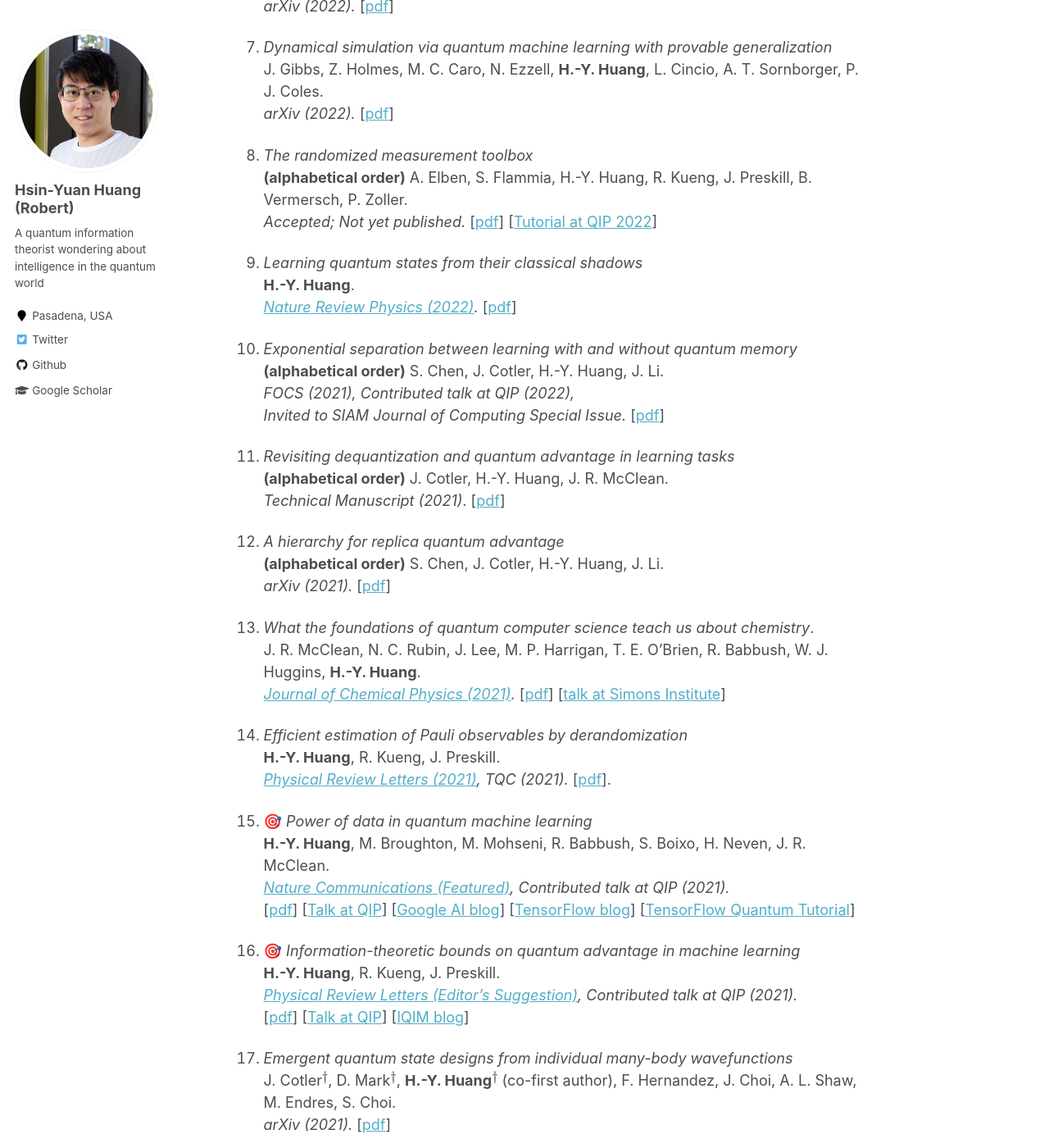
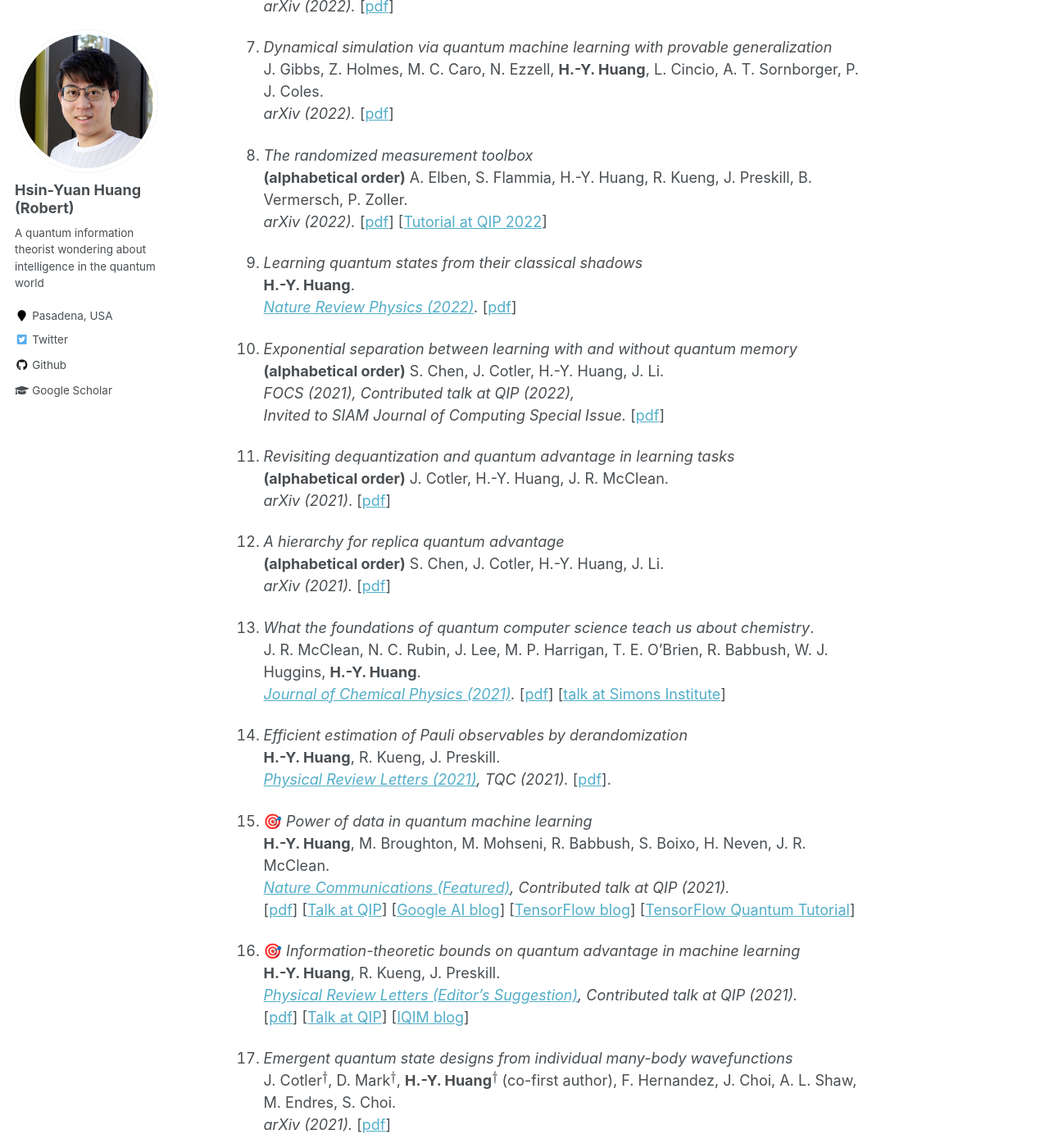
Before and after one commit to hsinyuan-huang/hsinyuan-huang.github.io, a Jekyll site: the page built from _pages/about.md, in a window 1280 px wide and 1400 px high, scrolled down 2026 px. Shown: the whole window at 82% size. Built offline with Jekyll 4.4.1, drawn with Linux system fonts in a browser that asks for light colours; emoji names are drawn with the system emoji font; formulas are drawn with MathJax 3; some of the changed text lies outside the part shown.

Commit message:
Minor change

```diff
--- a/_pages/about.md
+++ b/_pages/about.md
@@ -78,7 +78,7 @@
 
 1. *The randomized measurement toolbox* <br>
 **(alphabetical order)** A. Elben, S. Flammia, H.-Y. Huang, R. Kueng, J. Preskill, B. Vermersch, P. Zoller.<br>
-*Accepted; Not yet published.*
+*arXiv (2022).*
 [<a href="https://arxiv.org/abs/2203.11374" target="_blank">pdf</a>] [<a href="https://www.youtube.com/watch?v=FXdJoJ0qcZY&ab_channel=caltech" target="_blank">Tutorial at QIP 2022</a>]
 
 
@@ -96,7 +96,7 @@
 
 1. *Revisiting dequantization and quantum advantage in learning tasks* <br>
 **(alphabetical order)** J. Cotler, H.-Y. Huang, J. R. McClean.<br>
-*Technical Manuscript (2021)*.
+*arXiv (2021)*.
 [<a href="https://arxiv.org/abs/2112.00811" target="_blank">pdf</a>]
 
 
@@ -142,7 +142,7 @@
 
 12. *Emergent Randomness and Benchmarking from Many-Body Quantum Chaos* <br>
 J. Choi, A. Shaw, I. Madjarov, X. Xie, J. Covey, J. Cotler, D. Mark, **H.-Y. Huang**, A. Kale, H. Pichler, F. Brandao, S. Choi, M. Endres. <br>
-*Accepted; Not yet published.*
+*arXiv (2021).*
 [<a href="https://arxiv.org/abs/2103.03535" target="_blank">pdf</a>]
 
 
@@ -166,7 +166,7 @@
 
 8. *TensorFlow Quantum: A Software Framework for Quantum Machine Learning* <br>
 M. Broughton, G. Verdon, T. McCourt, A. J. Martinez, J. H. Yoo, S. V. Isakov, P. Massey, R. Halavati, M. Y. Niu, A. Zlokapa, E. Peters, O. Lockwood, A. Skolik, S. Jerbi, V. Dunjko, M. Leib, M. Streif, D. V. Dollen, H. Chen, S. Cao, R. Wiersema, **H.-Y. Huang**, J. R. McClean, R. Babbush, S. Boixo, D. Bacon, A. K. Ho, H. Neven, M. Mohseni.<br>
-*Technical manuscript (2020).* [<a href="https://arxiv.org/abs/2003.02989"  target="_blank">pdf</a>] [<a href="https://www.tensorflow.org/quantum" target="_blank">TFQ Website</a>]
+*arXiv (2020).* [<a href="https://arxiv.org/abs/2003.02989"  target="_blank">pdf</a>] [<a href="https://www.tensorflow.org/quantum" target="_blank">TFQ Website</a>]
 
 
 7. *Mixed-state entanglement from local randomized measurements* <br>
```
